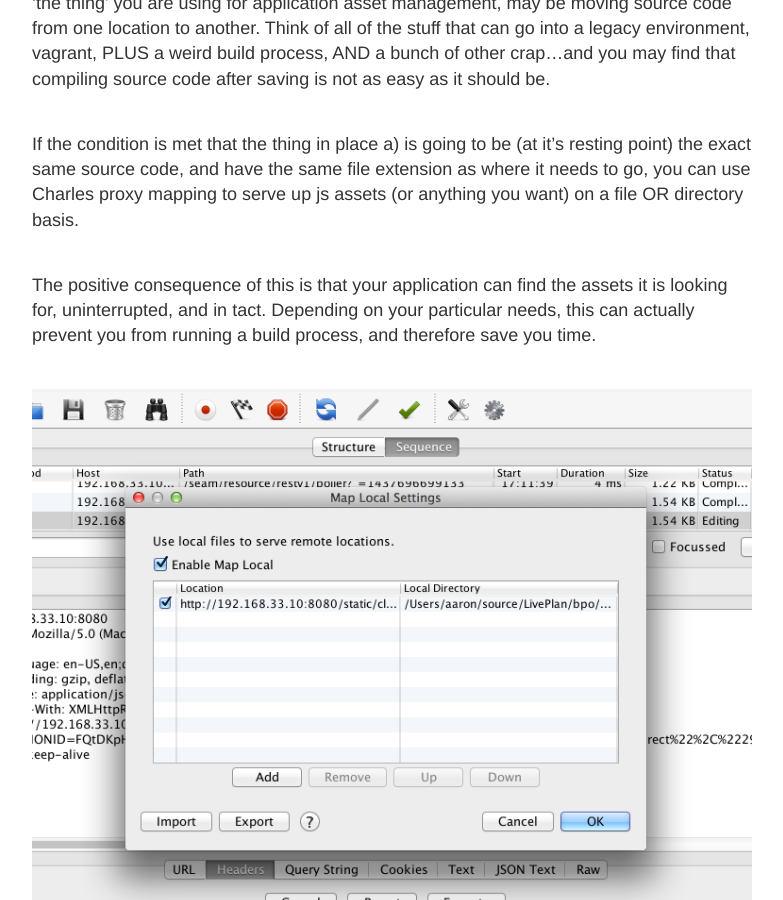
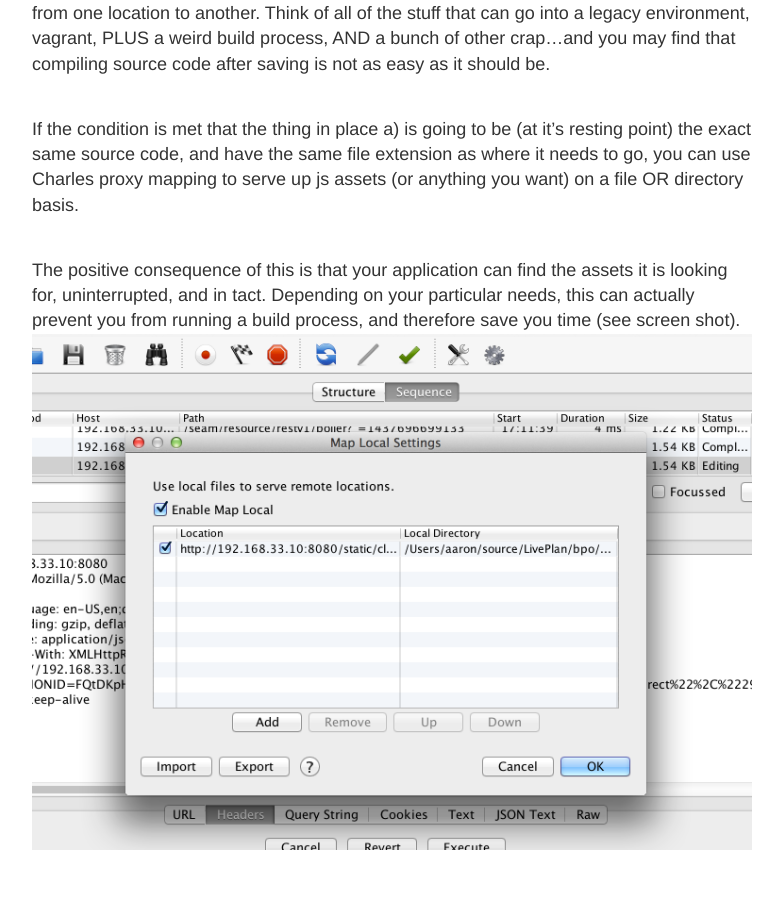
Before and after one commit to aaronduchateau/blog, a Jekyll site: the page built from _posts/2015-7-24-Two-practical-uses-of-Charles-Proxy-for-a-better-life-in-web-dev.md, in a window 1280 px wide and 900 px high, scrolled down 2594 px. Shown: the whole window, without its empty margins (248-1031 px from the left). Built offline with Jekyll 4.4.1, drawn with Linux system fonts in a browser that asks for light colours; Markdown is read by kramdown in place of the engine named in the settings; some of the changed text lies outside the part shown.

Commit message:
final touch

```diff
--- a/_posts/2015-7-24-Two-practical-uses-of-Charles-Proxy-for-a-better-life-in-web-dev.md
+++ b/_posts/2015-7-24-Two-practical-uses-of-Charles-Proxy-for-a-better-life-in-web-dev.md
@@ -33,10 +33,10 @@ I have found this to be helpful in a myriad of situations, and since it is easy
 If you want to do this, you literally download Charles, select 'Proxy -> Breakpoint Settings', and add in the details of the URL you want to this occur for. Charles even allows you to specify paths and query parameters allowing you to be very specific with what is (and is not) a valid breakpoint.
 <br/><br/>
 
-If you are building out Ajax error handling (specifically for bad requests), you should immediately be able to see the value of this.
+If you are building out Ajax error handling (specifically for bad requests), you should immediately be able to see the value of this (see screen shot below).
+<br/>
+<img src="{{ site.baseurl }}/images/charles1.png" />
 <br/><br/>
-
-<img src="{{ site.baseurl }}/images/charles1.png" />
 
 <b>2) Proxy Mapping folders (folders full of assets!):</b>
 Charles' proxy map feature allows you to do just that. Take a request that originates from (a), and point it to (b). There are a million reasons why you may want to do this, but for me (depending on the project) I've found it useful to map assets. Depending on the asset manager in question, often times 'the thing' you are using for application asset management, may be moving source code from one location to another. Think of all of the stuff that can go into a legacy environment, vagrant, PLUS a weird build process, AND a bunch of other crap...and you may find that compiling source code after saving is not as easy as it should be.
@@ -45,11 +45,9 @@ Charles' proxy map feature allows you to do just that. Take a request that origi
 If the condition is met that the thing in place a) is going to be (at it's resting point) the exact same source code, and have the same file extension as where it needs to go, you can use Charles proxy mapping to serve up js assets (or anything you want) on a file OR directory basis.
 <br/><br/>
 
-The positive consequence of this is that your application can find the assets it is looking for, uninterrupted, and in tact. Depending on your particular needs, this can actually prevent you from running a build process, and therefore save you time.
+The positive consequence of this is that your application can find the assets it is looking for, uninterrupted, and in tact. Depending on your particular needs, this can actually prevent you from running a build process, and therefore save you time (see screen shot). <br/>
+<img src="{{ site.baseurl }}/images/charles2.png" />
 <br/><br/>
-
-<img src="{{ site.baseurl }}/images/charles2.png" />
-
 
 <b>My One Complaint:</b> <br/>
 My one complaint is that the software (as of the time of writing) does not allow you to rewrite a status code, which would allow for a more rapid debugging process. Currently the workaround for this is to use the 'Map Local' feature to re-route requests to different api endpoints, which could then return the desired status code.
```
